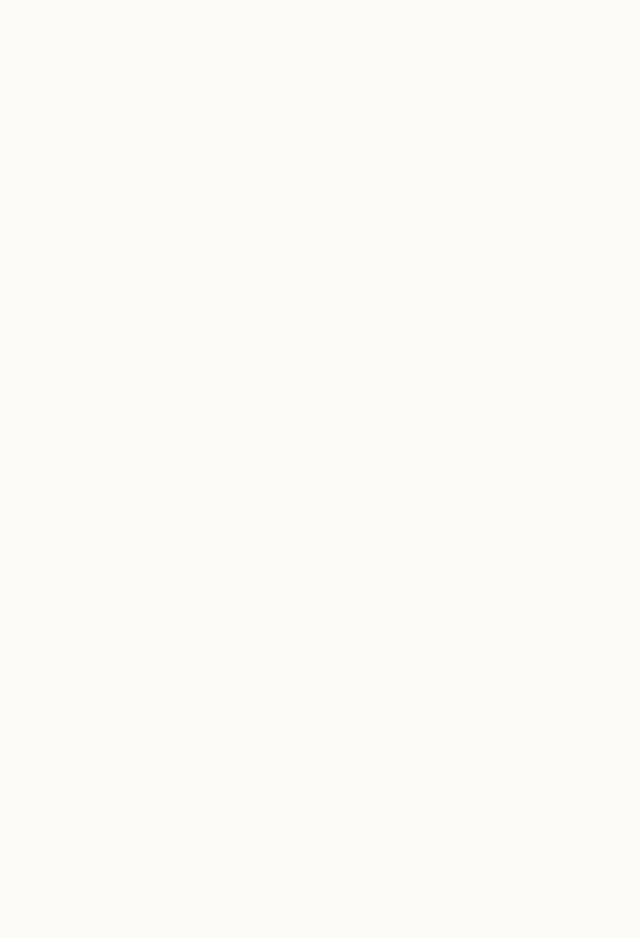
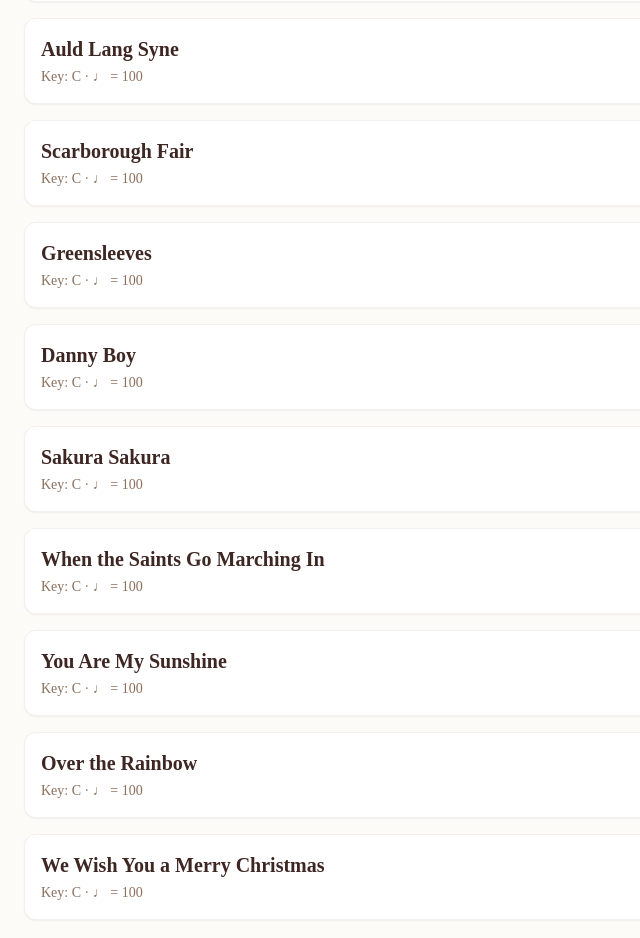
Before and after one commit to Yuning-LI/project-vtabs, a Next.js app: page / in a window 1280 px wide. Shown: the part 780-1718 px from the top of the page, without its empty margins (0-640 px from the left). Before the commit the page ends 800 px from the top, so only its background shows below. Built offline with nearby package versions, Linux system fonts and the light colour scheme.

Commit message:
feat: 新增10首公版曲目及SEO元数据

```diff
--- a/src/app/page.tsx
+++ b/src/app/page.tsx
@@ -13,7 +13,17 @@ export default function Home() {
     { id: 'amazing-grace', title: 'Amazing Grace', key: 'C', tempo: 80 },
     { id: 'mary-lamb', title: 'Mary Had a Little Lamb', key: 'C', tempo: 110 },
     { id: 'jingle-bells', title: 'Jingle Bells', key: 'C', tempo: 130 },
-    { id: 'happy-birthday', title: 'Happy Birthday', key: 'C', tempo: 90 }
+    { id: 'happy-birthday', title: 'Happy Birthday', key: 'C', tempo: 90 },
+    { id: 'aura-lea', title: 'Aura Lea', key: 'C', tempo: 100 },
+    { id: 'auld-lang-syne', title: 'Auld Lang Syne', key: 'C', tempo: 100 },
+    { id: 'scarborough-fair', title: 'Scarborough Fair', key: 'C', tempo: 100 },
+    { id: 'greensleeves', title: 'Greensleeves', key: 'C', tempo: 100 },
+    { id: 'danny-boy', title: 'Danny Boy', key: 'C', tempo: 100 },
+    { id: 'sakura', title: 'Sakura Sakura', key: 'C', tempo: 100 },
+    { id: 'when-the-saints', title: 'When the Saints Go Marching In', key: 'C', tempo: 100 },
+    { id: 'you-are-my-sunshine', title: 'You Are My Sunshine', key: 'C', tempo: 100 },
+    { id: 'over-the-rainbow', title: 'Over the Rainbow', key: 'C', tempo: 100 },
+    { id: 'we-wish-you', title: 'We Wish You a Merry Christmas', key: 'C', tempo: 100 }
   ]
 
   return (
--- a/src/app/song/[id]/page.tsx
+++ b/src/app/song/[id]/page.tsx
@@ -16,7 +16,27 @@ export async function generateMetadata({ params }: { params: { id: string } }) {
     'jingle-bells':
       'Jingle Bells ocarina tabs – play this Christmas classic on 12-hole ocarina. Free interactive tabs with visual fingerings.',
     'happy-birthday':
-      'Happy Birthday ocarina tabs for 12-hole AC ocarina. Celebrate with easy-to-read fingering charts. Free and interactive.'
+      'Happy Birthday ocarina tabs for 12-hole AC ocarina. Celebrate with easy-to-read fingering charts. Free and interactive.',
+    'aura-lea':
+      'Learn to play Aura Lea on 12-hole ocarina. Free interactive tabs with visual fingering charts. The melody of "Love Me Tender" – perfect for beginners.',
+    'auld-lang-syne':
+      'Free Auld Lang Syne ocarina tabs for 12-hole AC ocarina. Easy-to-follow fingering diagrams. Perfect for New Year’s Eve and beginner practice.',
+    'scarborough-fair':
+      'Learn Scarborough Fair on ocarina with our free interactive tabs. Visual fingering charts for 12-hole AC ocarina. Traditional English folk song.',
+    'greensleeves':
+      'Free Greensleeves ocarina tabs for 12-hole AC ocarina. Easy-to-read visual fingering diagrams. A must-learn classic for all ocarina players.',
+    'danny-boy':
+      'Free Danny Boy ocarina tabs with visual fingering charts. Learn this beautiful Irish melody on 12-hole AC ocarina. Perfect for beginners.',
+    'sakura':
+      'Free Sakura Sakura ocarina tabs for 12-hole AC ocarina. Learn this iconic Japanese folk song with our interactive fingering charts.',
+    'when-the-saints':
+      'Free When the Saints Go Marching In ocarina tabs for 12-hole AC ocarina. Easy traditional gospel song with visual fingering diagrams.',
+    'you-are-my-sunshine':
+      'Free You Are My Sunshine ocarina tabs for 12-hole AC ocarina. Learn this beloved American folk song with our interactive fingering charts.',
+    'over-the-rainbow':
+      'Free Over the Rainbow ocarina tabs for 12-hole AC ocarina. Learn this Wizard of Oz classic with visual fingering diagrams. 1939 public domain.',
+    'we-wish-you':
+      'Free We Wish You a Merry Christmas ocarina tabs for 12-hole AC ocarina. Easy Christmas song with visual fingering charts. Perfect for holiday practice.'
   }
   const description =
     descriptions[id] ||
--- a/src/app/song/songData.ts
+++ b/src/app/song/songData.ts
@@ -45,7 +45,105 @@ T:Happy Birthday
 M:3/4
 L:1/4
 K:C
-G G A G C B | G G A G D C | G G G E C B A | F F E C D C |]`
+G G A G C B | G G A G D C | G G G E C B A | F F E C D C |]`,
+
+  'aura-lea': `X:1
+T:Aura Lea
+M:4/4
+L:1/4
+K:C
+C|C C D E|F3 F|E E F G|A3 A|
+G G A B|c3 c|B A G F|E3 E|
+C C D E|F3 F|E E F G|A3 A|
+G G A B|c3 c|B A G F|E3 E|`,
+
+  'auld-lang-syne': `X:1
+T:Auld Lang Syne
+M:4/4
+L:1/4
+K:C
+C|F F F E|F F F2 E|F F F E|F4 C|
+F F F E|F F F2 G|A A G F|C4|]`,
+
+  'scarborough-fair': `X:1
+T:Scarborough Fair
+M:3/4
+L:1/4
+K:C
+E|G2G|c2B|A2G|F2F|E3-|E2E|
+G2G|c2B|A2G|F2F|E3-|E2E|
+G2G|c2c|B2A|G2F|E3-|E2E|
+c2B|A2G|F2F|E2D|C3-|C2|`,
+
+  'greensleeves': `X:1
+T:Greensleeves
+M:6/8
+L:1/8
+K:C
+E|C2C G2G|A2A G2E|F2F E2D|C4 E|
+C2C G2G|A2A G2E|F2F E2D|C4 z|
+E|G2G G2G|A2B c2c|B2A G2E|F4 E|
+C2C G2G|A2A G2E|F2F E2D|C4|`,
+
+  'danny-boy': `X:1
+T:Danny Boy
+M:4/4
+L:1/4
+K:C
+C|D E F|G2 A|B c d|e3|
+e d c|B A G|F E D|C3|
+C|D E F|G2 A|B c d|e3|
+e d c|B A G|F E D|C3|`,
+
+  'sakura': `X:1
+T:Sakura Sakura
+M:3/4
+L:1/4
+K:C
+C|C D E|D C D|E F G|F3|
+E F G|A G A|B c d|c3|
+c B c|A G F|E G E|D3|
+C D E|D C D|E F G|F3|`,
+
+  'when-the-saints': `X:1
+T:When the Saints Go Marching In
+M:4/4
+L:1/4
+K:C
+C|E E E E|F F F F|E E E E|C4|
+E E E E|F F F F|E E E E|C4|
+C C C C|D D D D|E E E E|F4|
+E E E E|F F F F|E E E E|C4|]`,
+
+  'you-are-my-sunshine': `X:1
+T:You Are My Sunshine
+M:4/4
+L:1/4
+K:C
+C|C C C D|E3 C|C C C D|E3 C|
+C C E G|A3 G|F F E D|C3 C|
+C C C D|E3 C|C C C D|E3 C|
+C C E G|A3 G|F F E D|C3|]`,
+
+  'over-the-rainbow': `X:1
+T:Over the Rainbow
+M:4/4
+L:1/4
+K:C
+C|C C C C|E3 C|G G G G|A3 G|
+E E E E|F3 F|E E D D|C3 C|
+C C C C|E3 C|G G G G|A3 G|
+E E E E|F3 F|E D C2|C3|]`,
+
+  'we-wish-you': `X:1
+T:We Wish You a Merry Christmas
+M:3/4
+L:1/4
+K:C
+C|C C C|D D D|E E F|G3|
+G G G|A A A|G G F|E3|
+C C C|D D D|E E F|G3|
+G G G|A A A|G F E|C3|]`
 }
 
 export const songTitleMap: Record<string, string> = {
@@ -54,7 +152,17 @@ export const songTitleMap: Record<string, string> = {
   'amazing-grace': 'Amazing Grace',
   'mary-lamb': 'Mary Had a Little Lamb',
   'jingle-bells': 'Jingle Bells',
-  'happy-birthday': 'Happy Birthday'
+  'happy-birthday': 'Happy Birthday',
+  'aura-lea': 'Aura Lea',
+  'auld-lang-syne': 'Auld Lang Syne',
+  'scarborough-fair': 'Scarborough Fair',
+  'greensleeves': 'Greensleeves',
+  'danny-boy': 'Danny Boy',
+  'sakura': 'Sakura Sakura',
+  'when-the-saints': 'When the Saints Go Marching In',
+  'you-are-my-sunshine': 'You Are My Sunshine',
+  'over-the-rainbow': 'Over the Rainbow',
+  'we-wish-you': 'We Wish You a Merry Christmas'
 }
 
 export const songMetaMap: Record<string, { key: string; tempo: number }> = {
@@ -63,5 +171,15 @@ export const songMetaMap: Record<string, { key: string; tempo: number }> = {
   'amazing-grace': { key: 'C', tempo: 80 },
   'mary-lamb': { key: 'C', tempo: 110 },
   'jingle-bells': { key: 'C', tempo: 130 },
-  'happy-birthday': { key: 'C', tempo: 90 }
+  'happy-birthday': { key: 'C', tempo: 90 },
+  'aura-lea': { key: 'C', tempo: 100 },
+  'auld-lang-syne': { key: 'C', tempo: 100 },
+  'scarborough-fair': { key: 'C', tempo: 100 },
+  'greensleeves': { key: 'C', tempo: 100 },
+  'danny-boy': { key: 'C', tempo: 100 },
+  'sakura': { key: 'C', tempo: 100 },
+  'when-the-saints': { key: 'C', tempo: 100 },
+  'you-are-my-sunshine': { key: 'C', tempo: 100 },
+  'over-the-rainbow': { key: 'C', tempo: 100 },
+  'we-wish-you': { key: 'C', tempo: 100 }
 }
```
